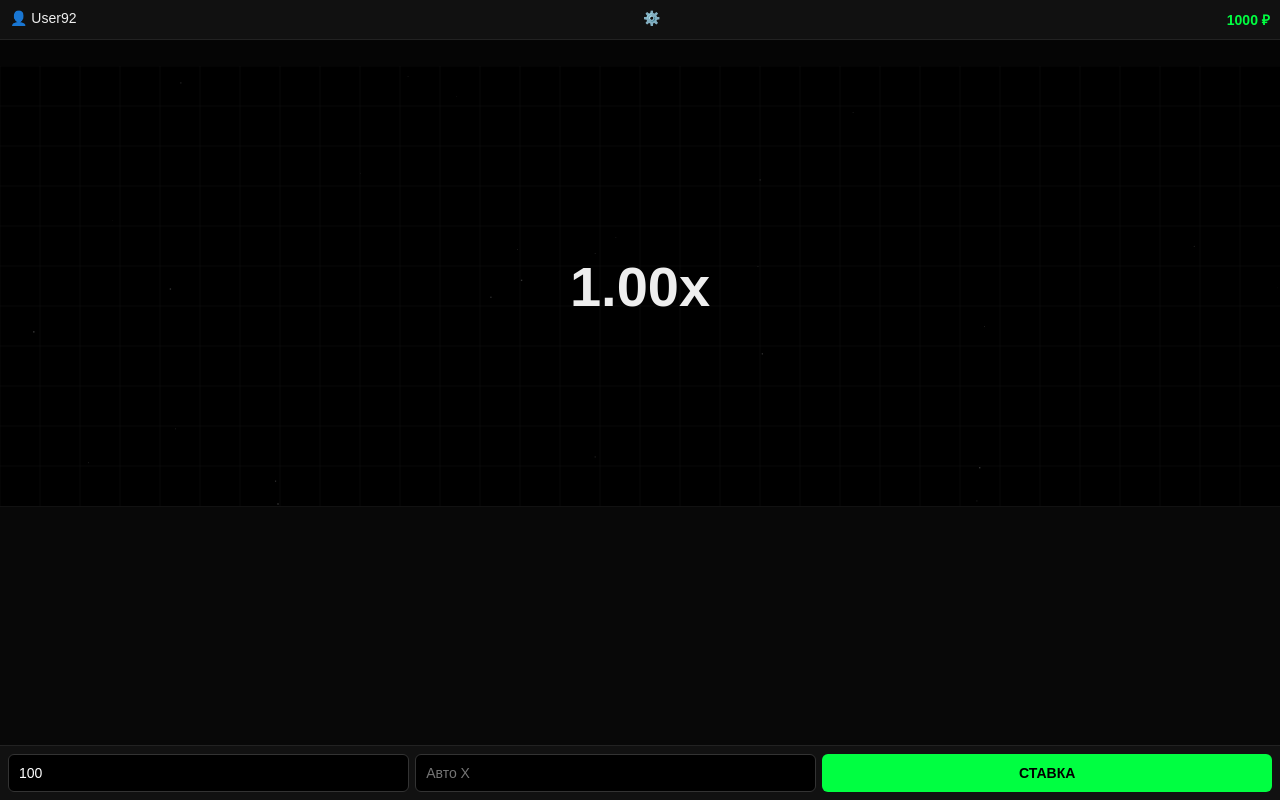
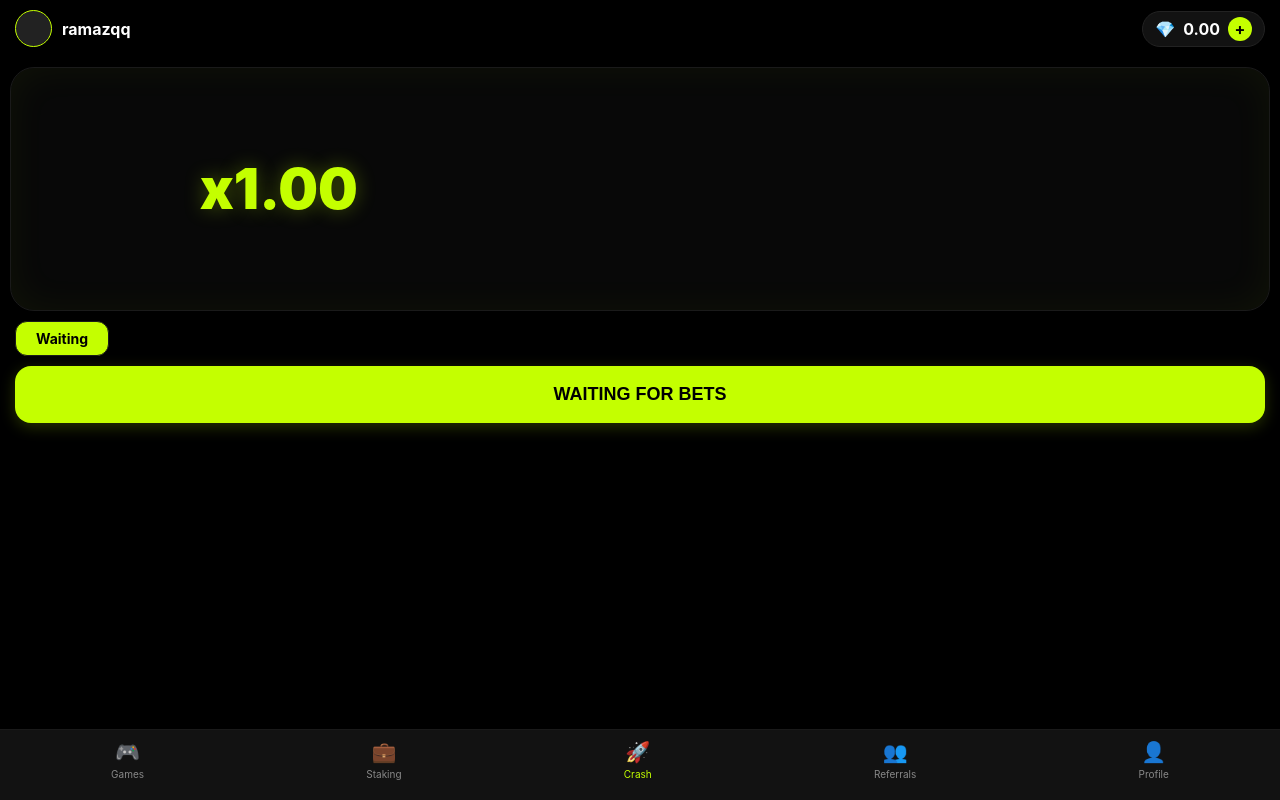
Before and after one commit to shckul/kr_rocketka, a website: page index.html in a window 1280 px wide. Drawn offline with nearby package versions, Linux system fonts and the light colour scheme; no server answers.

Commit message:
index.html

```diff
--- a/index.html
+++ b/index.html
@@ -3,75 +3,99 @@
 <head>
     <meta charset="UTF-8">
     <meta name="viewport" content="width=device-width, initial-scale=1.0, maximum-scale=1.0, user-scalable=no">
-    <title>Rocket X Mini</title>
+    <title>TON Rocket Clone</title>
     <script src="/socket.io/socket.io.js"></script>
     <style>
-        :root { --bg: #000; --card: #111; --acc: #00ff41; --txt: #eee; }
-        /* Используем dvh для мобильных браузеров */
-        body { font-family: sans-serif; background: var(--bg); color: var(--txt); margin: 0; display: flex; flex-direction: column; height: 100dvh; overflow: hidden; }
+        :root { --bg: #000; --card: #121212; --accent: #c4ff00; --txt: #fff; --dim: #888; --panel: #1a1a1a; }
 
-        header { display: flex; justify-content: space-between; padding: 10px; background: var(--card); font-size: 14px; border-bottom: 1px solid #222; }
-        .bal { color: var(--acc); font-weight: bold; }
+        body { font-family: 'Inter', sans-serif; background: var(--bg); color: var(--txt); margin: 0; display: flex; flex-direction: column; height: 100dvh; overflow: hidden; }
 
-        /* Сокращаем высоту игрового поля, чтобы влезли кнопки */
-        .vp { position: relative; height: 55%; background: #000; overflow: hidden; border-bottom: 1px solid #111; }
+        /* Верхняя панель пользователя */
+        header { display: flex; justify-content: space-between; padding: 10px 15px; align-items: center; background: var(--bg); }
+        .user-info { display: flex; align-items: center; gap: 10px; }
+        .avatar { width: 35px; height: 35px; background: #222; border-radius: 50%; border: 1px solid var(--accent); }
+        .wallet { background: var(--card); padding: 5px 12px; border-radius: 20px; display: flex; align-items: center; gap: 8px; font-weight: bold; border: 1px solid #222; }
+        .plus-btn { background: var(--accent); color: #000; width: 24px; height: 24px; border-radius: 50%; display: flex; align-items: center; justify-content: center; font-weight: bold; cursor: pointer; }
+
+        /* Игровое окно как на скрине */
+        .game-window { margin: 10px; flex: 1; position: relative; background: #080808; border-radius: 24px; border: 1px solid #1a1a1a; overflow: hidden; box-shadow: inset 0 0 40px rgba(196, 255, 0, 0.05); }
         canvas { width: 100%; height: 100%; }
-        #mult { position: absolute; top: 50%; left: 50%; transform: translate(-50%, -50%); font-size: 3.5rem; font-weight: 900; z-index: 10; }
+        .multiplier-overlay { position: absolute; top: 50%; left: 15%; transform: translateY(-50%); font-size: 3.5rem; font-weight: 900; color: var(--accent); z-index: 10; text-shadow: 0 0 20px rgba(196, 255, 0, 0.3); }
 
-        /* История теперь очень маленькая */
-        .h-list { display: flex; gap: 4px; padding: 4px 10px; background: #050505; overflow-x: auto; min-height: 18px; }
-        .h-item { font-size: 9px; padding: 2px 5px; background: #1a1a1a; border-radius: 3px; color: #888; }
+        /* История (Плашки под графиком) */
+        .history-row { display: flex; gap: 8px; padding: 0 15px 10px; overflow-x: auto; }
+        .h-tag { padding: 8px 16px; border-radius: 12px; background: var(--card); font-size: 14px; font-weight: bold; color: var(--dim); border: 1px solid #1a1a1a; min-width: 60px; text-align: center; }
+        .h-tag.active { background: var(--accent); color: #000; }
+
+        /* Главная кнопка ставки */
+        .bet-container { padding: 0 15px 15px; }
+        .main-bet-btn { width: 100%; padding: 18px; border-radius: 16px; border: none; background: var(--accent); color: #000; font-weight: 900; font-size: 18px; text-transform: uppercase; cursor: pointer; box-shadow: 0 4px 15px rgba(196, 255, 0, 0.2); }
+        .main-bet-btn:disabled { background: #222; color: #555; box-shadow: none; }
 
         /* Список игроков */
-        .p-box { flex: 1; overflow-y: auto; font-size: 11px; padding: 5px 12px; background: #080808; }
-        .p-row { display: flex; justify-content: space-between; padding: 2px 0; border-bottom: 1px solid #151515; }
+        .players-scroll { flex: 1.2; overflow-y: auto; padding: 0 15px; display: flex; flex-direction: column; gap: 12px; }
+        .player-item { display: flex; justify-content: space-between; align-items: center; font-size: 14px; }
+        .p-left { display: flex; align-items: center; gap: 10px; }
+        .p-avatar { width: 32px; height: 32px; background: #1a1a1a; border-radius: 50%; }
+        .p-nick { font-weight: 600; }
+        .p-bet-info { font-size: 12px; color: var(--dim); }
+        .p-win-amount { font-weight: bold; color: #0088ff; display: flex; align-items: center; gap: 4px; }
 
-        /* ФИКС: Кнопки теперь максимально компактные */
-        .ctrls { background: var(--card); padding: 8px; border-top: 1px solid #222; display: flex; flex-direction: column; gap: 6px; }
-        .in-row { display: flex; gap: 6px; }
-        input { background: #000; border: 1px solid #333; color: #fff; padding: 10px; border-radius: 6px; font-size: 14px; width: 30%; }
-        .go-btn { flex: 1; padding: 10px; border-radius: 6px; border: none; font-weight: bold; font-size: 14px; background: var(--acc); color: #000; text-transform: uppercase; }
-        .go-btn:disabled { background: #333; color: #666; }
+        /* Нижнее меню */
+        nav { display: flex; justify-content: space-around; background: var(--card); padding: 10px 0 20px; border-top: 1px solid #1a1a1a; }
+        .nav-item { display: flex; flex-direction: column; align-items: center; gap: 4px; color: var(--dim); font-size: 10px; text-decoration: none; }
+        .nav-item.active { color: var(--accent); }
+        .nav-icon { font-size: 20px; }
     </style>
 </head>
 <body>
 
 <header>
-    <div onclick="toggleM('p')">👤 <span id="n-disp">Pilot</span></div>
-    <div onclick="toggleM('s')">⚙️</div>
-    <div class="bal"><span id="b-val">1000</span> ₽</div>
+    <div class="user-info">
+        <div class="avatar"></div>
+        <span id="my-nick" style="font-weight:bold">ramazqq</span>
+    </div>
+    <div class="wallet">
+        <span style="color:#0088ff">💎</span> <span id="balance">0.00</span>
+        <div class="plus-btn">+</div>
+    </div>
 </header>
 
-<div id="h-box" class="h-list"></div>
-
-<div class="vp">
+<div class="game-window">
     <canvas id="c"></canvas>
-    <div id="mult">1.00x</div>
+    <div class="multiplier-overlay" id="mult">x1.00</div>
 </div>
 
-<div class="p-box" id="p-list"></div>
-
-<div class="ctrls">
-    <div class="in-row">
-        <input type="number" id="i-bet" value="100">
-        <input type="number" id="i-auto" placeholder="Авто X">
-        <button id="btn" class="go-btn">СТАВКА</button>
-    </div>
+<div class="history-row" id="h-row">
+    <div class="h-tag active">Waiting</div>
+    <!-- Сюда упадут кэфы -->
 </div>
 
-<!-- Модалки (оставлены без изменений) -->
-<div style="display:none" id="ov" onclick="toggleM()" style="position:fixed;inset:0;background:rgba(0,0,0,0.8);z-index:90"></div>
+<div class="bet-container">
+    <button class="main-bet-btn" id="btn">Waiting for bets</button>
+</div>
+
+<div class="players-scroll" id="p-list">
+    <!-- Список игроков -->
+</div>
+
+<nav>
+    <a href="#" class="nav-item"><span class="nav-icon">🎮</span>Games</a>
+    <a href="#" class="nav-item"><span class="nav-icon">💼</span>Staking</a>
+    <a href="#" class="nav-item active"><span class="nav-icon">🚀</span>Crash</a>
+    <a href="#" class="nav-item"><span class="nav-icon">👥</span>Referrals</a>
+    <a href="#" class="nav-item"><span class="nav-icon">👤</span>Profile</a>
+</nav>
 
 <script>
     const socket = io();
     const canv = document.getElementById('c'), ctx = canv.getContext('2d');
-    const bBtn = document.getElementById('btn'), mVal = document.getElementById('mult');
+    const bBtn = document.getElementById('btn'), mDisp = document.getElementById('mult');
 
-    let st = 'WAIT', mult = 1.00, bal = 1000.0, nick = localStorage.getItem('n') || "User"+Math.floor(Math.random()*99);
+    let st = 'WAIT', mult = 1.00, bal = 0.00, nick = localStorage.getItem('n') || "User_" + Math.floor(Math.random()*999);
     let stars = [], trail = [];
 
-    document.getElementById('b-val').innerText = bal.toFixed(0);
-    document.getElementById('n-disp').innerText = nick;
+    document.getElementById('my-nick').innerText = nick;
     socket.emit('join', { name: nick });
 
     function res() {
@@ -83,58 +107,68 @@
     function draw(m) {
         ctx.clearRect(0,0,canv.width, canv.height);
         // Сетка
-        ctx.strokeStyle = '#111'; ctx.lineWidth = 0.5;
+        ctx.strokeStyle = 'rgba(196, 255, 0, 0.03)'; ctx.lineWidth = 0.5;
         for(let i=0; i<canv.width; i+=40) { ctx.beginPath(); ctx.moveTo(i,0); ctx.lineTo(i,canv.height); ctx.stroke(); }
-        for(let i=0; i<canv.height; i+=40) { ctx.beginPath(); ctx.moveTo(0,i); ctx.lineTo(canv.width,i); ctx.stroke(); }
+        for(let i=0; i<canv.height; i+=40) { ctx.beginPath(); ctx.moveTo(0,i); ctx.lineTo(canvas.width,i); ctx.stroke(); }
 
         stars.forEach(s => {
             s.y += (st === 'FLY' ? m*0.5 : 0.2); if(s.y > canv.height) s.y = 0;
-            ctx.fillStyle = '#333'; ctx.fillRect(s.x, s.y, s.s, s.s);
+            ctx.fillStyle = '#222'; ctx.fillRect(s.x, s.y, s.s, s.s);
         });
 
         if(st === 'FLY') {
             let p = Math.min((m - 1) / 5, 1);
-            let x = 30 + p * (canv.width - 60), y = canv.height - 30 - p * (canv.height - 60);
-            ctx.fillStyle = '#00ff41'; ctx.beginPath(); ctx.arc(x,y,5,0,Math.PI*2); ctx.fill();
+            let x = 60 + p * (canv.width - 120), y = canv.height - 60 - p * (canv.height - 120);
+
+            // Линия взлета
+            ctx.strokeStyle = var(--accent); ctx.lineWidth = 3;
+            ctx.beginPath(); ctx.moveTo(40, canv.height - 40);
+            ctx.quadraticCurveTo(canv.width/2, canv.height-40, x, y); ctx.stroke();
+
+            // Ракета (Эмодзи как на скрине)
+            ctx.font = '50px Arial';
+            ctx.save(); ctx.translate(x, y); ctx.rotate(-Math.PI/4 * p);
+            ctx.fillText('🚀', -25, 25); ctx.restore();
         }
     }
 
     socket.on('gameState', (d) => {
         st = d.state;
         if(st === 'WAIT') {
-            mult = 1.0; mVal.innerText = '1.00x'; mVal.style.color = '#fff';
-            bBtn.innerText = 'СТАВКА'; bBtn.disabled = false; bBtn.style.background = '#00ff41';
+            mult = 1.0; mDisp.innerText = 'x1.00'; mDisp.style.color = 'var(--accent)';
+            bBtn.innerText = 'Waiting for bets'; bBtn.disabled = false; bBtn.style.background = 'var(--accent)';
+            document.getElementById('p-list').innerHTML = '';
         }
         if(st === 'CRASH') {
-            mVal.innerText = 'BOOM!'; mVal.style.color = '#ff3e3e';
-            bBtn.disabled = true; bBtn.style.background = '#333';
-            if(d.history) document.getElementById('h-box').innerHTML = d.history.slice(0,10).map(v => `<div class="h-item">${v}x</div>`).join('');
+            mDisp.innerText = 'CRASH!'; mDisp.style.color = '#ff3e3e';
+            bBtn.disabled = true; bBtn.style.background = '#222'; bBtn.innerText = 'Crashed at ' + d.multiplier + 'x';
+            if(d.history) {
+                document.getElementById('h-row').innerHTML = '<div class="h-tag active">Waiting</div>' +
+                d.history.slice(0,5).map(v => `<div class="h-tag">${v}x</div>`).join('');
+            }
         }
     });
 
     socket.on('tick', (d) => {
         if(d.multiplier && st === 'FLY') {
             mult = parseFloat(d.multiplier);
-            mVal.innerText = mult.toFixed(2) + 'x';
+            mDisp.innerText = 'x' + mult.toFixed(2);
             draw(mult);
-            if(bBtn.innerText === 'ОЖИДАНИЕ') {
-                bBtn.disabled = false; bBtn.style.background = '#ffaa00'; bBtn.innerText = 'ВЫВОД';
+            if(bBtn.innerText === 'Ready') {
+                bBtn.disabled = false; bBtn.style.background = '#0088ff'; bBtn.style.color = '#fff';
+                bBtn.innerText = 'Cash Out x' + mult.toFixed(2);
             }
         }
-        if(st === 'WAIT' && d.timer) bBtn.innerText = d.timer;
+        if(st === 'WAIT' && d.timer) bBtn.innerText = 'Starts in ' + d.timer + 's';
     });
 
     bBtn.onclick = () => {
-        const amt = parseFloat(document.getElementById('i-bet').value);
         if(st === 'WAIT') {
-            if(bal < amt) return;
-            bal -= amt; document.getElementById('b-val').innerText = bal.toFixed(0);
-            socket.emit('placeBet', { bet: amt, name: nick });
-            bBtn.innerText = 'ОЖИДАНИЕ'; bBtn.disabled = true;
+            socket.emit('placeBet', { bet: 0.1, name: nick }); // Ставка заглушка
+            bBtn.innerText = 'Ready'; bBtn.disabled = true; bBtn.style.background = '#1a1a1a'; bBtn.style.color = '#555';
         } else if(st === 'FLY') {
-            bal += (amt * mult); document.getElementById('b-val').innerText = bal.toFixed(0);
             socket.emit('cashOut');
-            bBtn.innerText = 'OK'; bBtn.disabled = true;
+            bBtn.innerText = 'Cashed Out!'; bBtn.disabled = true;
         }
     };
 
```
